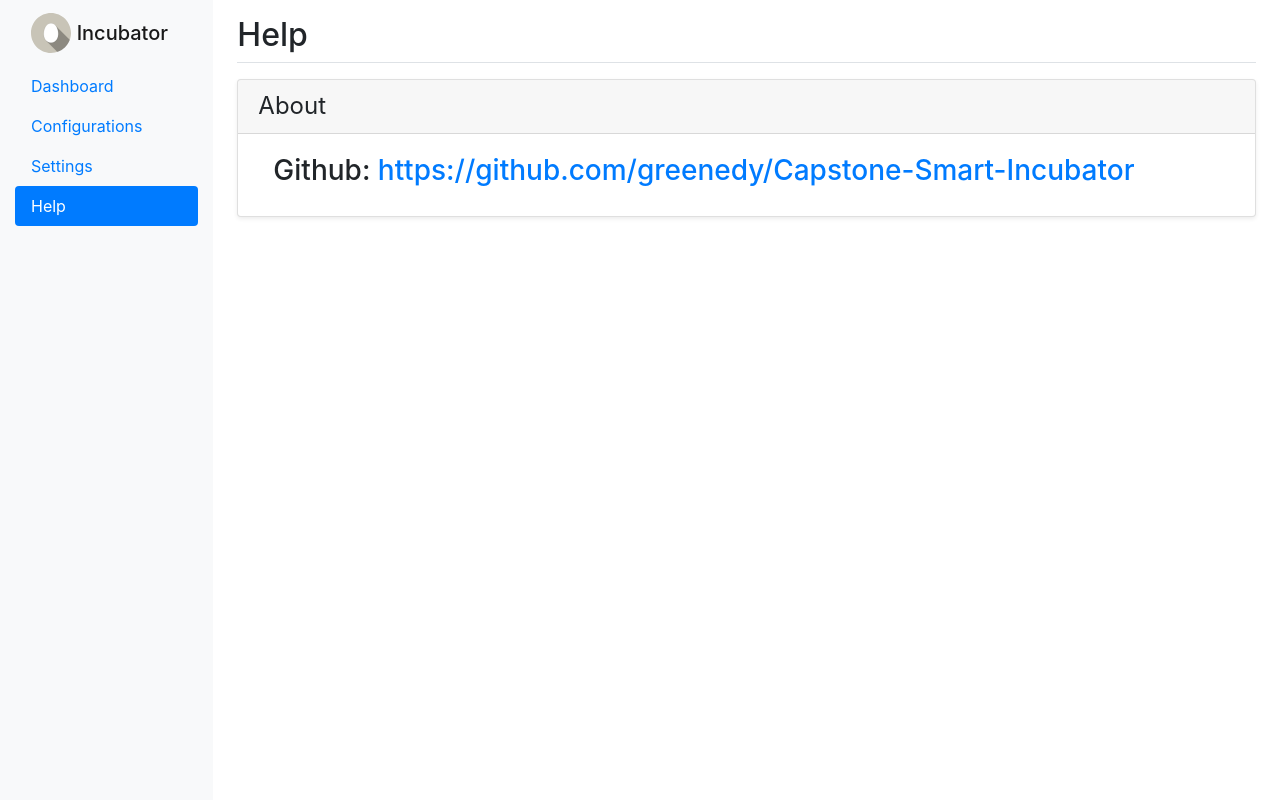
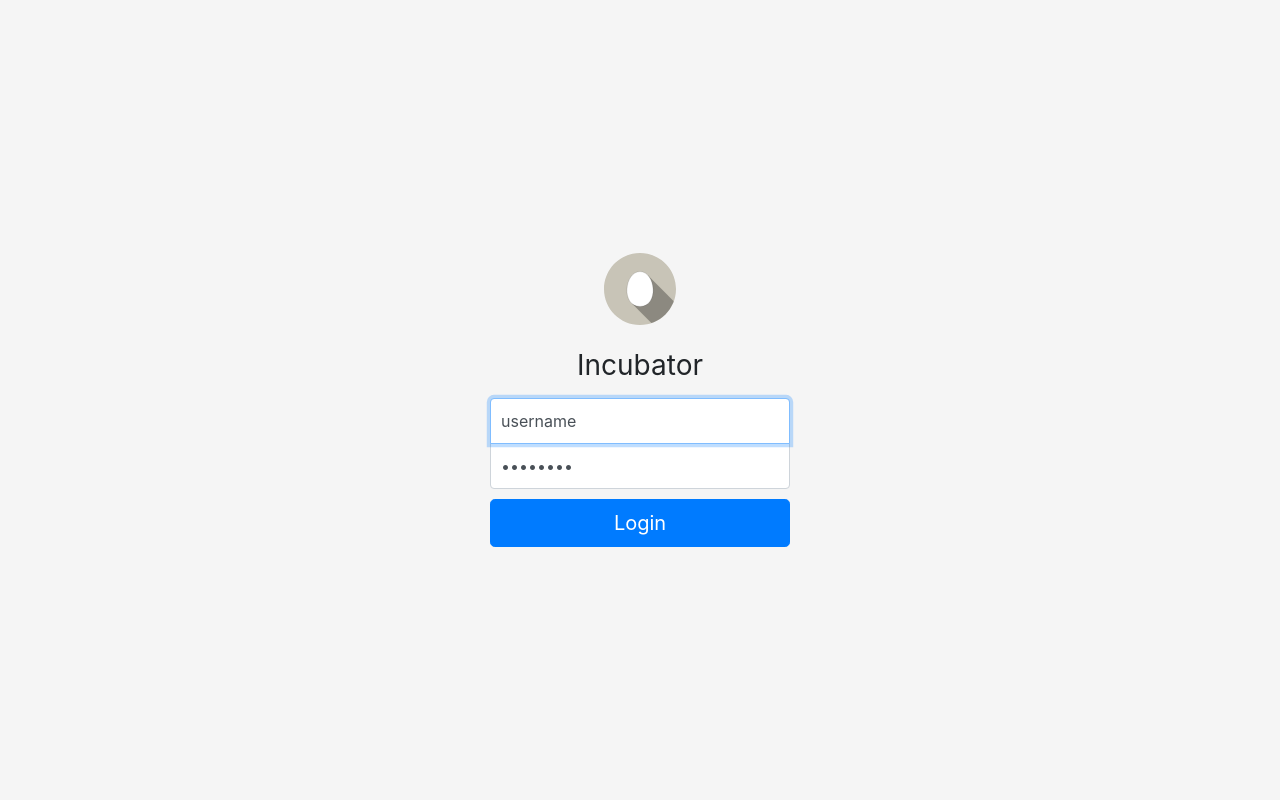
Before and after one commit to greenedy/Capstone-Smart-Incubator, a Flask app: page /help in a window 1280 px wide. Run offline with Flask 2, Linux system fonts and the light colour scheme; some libraries are stand-ins or nearby versions.

Commit message:
- added favicon(Browser tab icon)

```diff
--- a/app.py
+++ b/app.py
@@ -1,5 +1,5 @@
 
-from flask import Flask, flash, redirect, render_template, request, session, abort
+from flask import Flask, flash, redirect, render_template, request, session, abort, url_for
 import mysql.connector
 import datetime
 import os
@@ -13,89 +13,102 @@ def home():
         return render_template('login.html')
 
     else:
-        dashboardLoad()
+        return redirect(url_for('dashboardLoad'))
 
 
 @app.route('/login', methods=['POST'])
 def do_admin_login():
     if request.form['password'] == 'password' and request.form['username'] == 'username':
         session['logged_in'] = True
-
+        return redirect(url_for('dashboardLoad'))
     else:
         flash('wrong password!')
-    return home()
-
 
 @app.route("/dashboard")
 def dashboardLoad():
-    # Connect to database
-    mydb = mysql.connector.connect(host="localhost", user="root", passwd="password", database="smartincubator")
-    mycursor = mydb.cursor()
+    if not session.get('logged_in'):
+        return render_template('login.html')
 
-    now = datetime.datetime.now()
-    timeString = now.strftime("%Y-%m-%d %H:%M")
+    else:
+        # Connect to database
+        mydb = mysql.connector.connect(host="localhost", user="root", passwd="password", database="smartincubator")
+        mycursor = mydb.cursor()
 
-    mycursor.execute("SELECT * FROM incubator ORDER BY id DESC LIMIT 1")
+        now = datetime.datetime.now()
+        timeString = now.strftime("%Y-%m-%d %H:%M")
 
-    myresult = mycursor.fetchall();
+        mycursor.execute("SELECT * FROM incubator ORDER BY id DESC LIMIT 1")
 
-    for row in myresult:
-        humidity = row[0]
-        temperature = row[1]
+        myresult = mycursor.fetchall();
 
-    templateData = {
-        'humidity': humidity,
-        'temperature': temperature,
-        'time': timeString
-    }
-    return render_template('dashboard.html', **templateData)
+        for row in myresult:
+            humidity = row[0]
+            temperature = row[1]
+
+        templateData = {
+            'humidity': humidity,
+            'temperature': temperature,
+            'time': timeString
+        }
+        return render_template('dashboard.html', **templateData)
 
 @app.route("/configurations")
 def configurationsLoad():
-    # Connect to database
-    mydb = mysql.connector.connect(host="localhost", user="root", passwd="password", database="smartincubator")
-    mycursor = mydb.cursor()
+    if not session.get('logged_in'):
+        return render_template('login.html')
 
-    now = datetime.datetime.now()
-    timeString = now.strftime("%Y-%m-%d %H:%M")
+    else:
+        # Connect to database
+        mydb = mysql.connector.connect(host="localhost", user="root", passwd="password", database="smartincubator")
+        mycursor = mydb.cursor()
 
-    mycursor.execute("SELECT * FROM configurations")
+        now = datetime.datetime.now()
+        timeString = now.strftime("%Y-%m-%d %H:%M")
 
-    myresult = mycursor.fetchall();
+        mycursor.execute("SELECT * FROM configurations")
 
-  #  for row in myresult:
+        myresult = mycursor.fetchall();
+
+      #  for row in myresult:
 
 
-    templateData = {
+        templateData = {
 
-    }
-    return render_template('configurations.html', **templateData)
+        }
+        return render_template('configurations.html', **templateData)
 
 @app.route("/settings")
 def settingsLoad():
-    # Connect to database
-    mydb = mysql.connector.connect(host="localhost", user="root", passwd="password", database="smartincubator")
-    mycursor = mydb.cursor()
+    if not session.get('logged_in'):
+        return render_template('login.html')
 
-    now = datetime.datetime.now()
-    timeString = now.strftime("%Y-%m-%d %H:%M")
+    else:
+        # Connect to database
+        mydb = mysql.connector.connect(host="localhost", user="root", passwd="password", database="smartincubator")
+        mycursor = mydb.cursor()
 
-    #mycursor.execute("SELECT * FROM settings")
+        now = datetime.datetime.now()
+        timeString = now.strftime("%Y-%m-%d %H:%M")
 
-    # myresult = mycursor.fetchall();
+        #mycursor.execute("SELECT * FROM settings")
 
-    # for row in myresult:
+        # myresult = mycursor.fetchall();
+
+        # for row in myresult:
 
 
-    templateData = {
+        templateData = {
 
-    }
-    return render_template('settings.html', **templateData)
+        }
+        return render_template('settings.html', **templateData)
 
 @app.route("/help")
 def helpLoad():
+    if not session.get('logged_in'):
+        return render_template('login.html')
 
-    return render_template('help.html')
+    else:
+        return render_template('help.html')
 
 if __name__ == "__main__":
     app.secret_key = os.urandom(12)
--- /dev/null
+++ b/static/css/login.css
@@ -0,0 +1,49 @@
+html,
+body {
+  height: 100%;
+}
+
+body {
+  display: -ms-flexbox;
+  display: -webkit-box;
+  display: flex;
+  -ms-flex-align: center;
+  -ms-flex-pack: center;
+  -webkit-box-align: center;
+  align-items: center;
+  -webkit-box-pack: center;
+  justify-content: center;
+  padding-top: 40px;
+  padding-bottom: 40px;
+  background-color: #f5f5f5;
+}
+
+.form-signin {
+  width: 100%;
+  max-width: 330px;
+  padding: 15px;
+  margin: 0 auto;
+}
+.form-signin .checkbox {
+  font-weight: 400;
+}
+.form-signin .form-control {
+  position: relative;
+  box-sizing: border-box;
+  height: auto;
+  padding: 10px;
+  font-size: 16px;
+}
+.form-signin .form-control:focus {
+  z-index: 2;
+}
+.form-signin input[type="username"] {
+  margin-bottom: -1px;
+  border-bottom-right-radius: 0;
+  border-bottom-left-radius: 0;
+}
+.form-signin input[type="password"] {
+  margin-bottom: 10px;
+  border-top-left-radius: 0;
+  border-top-right-radius: 0;
+}
--- a/templates/configurations.html
+++ b/templates/configurations.html
@@ -6,6 +6,7 @@
     <title>Configurations</title>
     <link href="/static/css/bootstrap.min.css" rel="stylesheet" media="screen">
     <link href="/static/css/style.css" rel="stylesheet" media="screen">
+    <link rel="shortcut icon" href="/static/image/favicon.ico">
 </head>
 
 {% block body %}
--- a/templates/dashboard.html
+++ b/templates/dashboard.html
@@ -5,6 +5,7 @@
     <title>Dashboard</title>
     <link href="/static/css/bootstrap.min.css" rel="stylesheet" media="screen">
     <link href="/static/css/style.css" rel="stylesheet" media="screen">
+    <link rel="shortcut icon" href="/static/image/favicon.ico">
     <script src="/static/js/Chart.bundle.js"></script>
 </head>
 <body>
--- a/templates/help.html
+++ b/templates/help.html
@@ -5,6 +5,7 @@
     <title>Help</title>
     <link href="/static/css/bootstrap.min.css" rel="stylesheet" media="screen">
     <link href="/static/css/style.css" rel="stylesheet" media="screen">
+    <link rel="shortcut icon" href="/static/image/favicon.ico">
 </head>
 <body>
     <div class="container-fluid">
--- a/templates/login.html
+++ b/templates/login.html
@@ -1,21 +1,23 @@
-{% block body %}
-{% if session['logged_in'] %}
 
-You're logged in already!
+<!doctype html>
+<html lang="en">
+  <head>
+    <meta charset="utf-8">
+    <title>Login</title>
+    <link href="/static/css/bootstrap.min.css" rel="stylesheet" media="screen">
+    <link href="/static/css/login.css" rel="stylesheet">
+    <link rel="shortcut icon" href="/static/image/favicon.ico">
+  </head>
 
-{% else %}
-<form action="/login" method="POST">
-    <h3>Please enter your credentials</h3>
-    <p>
-        <label>Username:
-            <input type="username" name="username" placeholder="Username">
-        </label>
-    </p>
-    <p>
-        <label>Password:
-            <input type="password" name="password" placeholder="Password">
-        </label>
-    </p>
-    <input type="submit" value="Log in">
-</form>{% endif %}
-{% endblock %}
+  <body class="text-center">
+    <form class="form-signin" action="login" method="POST" >
+      <img class="mb-4" src="/static/image/egg-icon.svg" alt="An icon of an egg" width="72" height="72">
+      <h1 class="h3 mb-3 font-weight-normal">Incubator</h1>
+      <label for="username" class="sr-only">Username</label>
+      <input type="username" name="username" id="username" class="form-control" placeholder="Username" value="username" required autofocus>
+      <label for="password" class="sr-only">Password</label>
+      <input type="password" name="password" id="password" class="form-control" placeholder="Password" value="password" required>
+      <button class="btn btn-lg btn-primary btn-block" type="submit" value="Log in">Login</button>
+    </form>
+  </body>
+</html>
--- a/templates/settings.html
+++ b/templates/settings.html
@@ -5,6 +5,7 @@
     <title>Settings</title>
     <link href="/static/css/bootstrap.min.css" rel="stylesheet" media="screen">
     <link href="/static/css/style.css" rel="stylesheet" media="screen">
+    <link rel="shortcut icon" href="/static/image/favicon.ico">
 </head>
 <body>
     <div class="container-fluid">
```
Also changed, not shown: static/image/favicon.ico (added).
